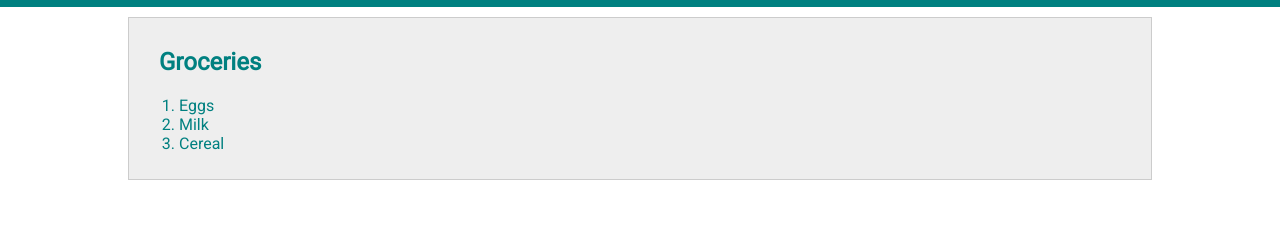
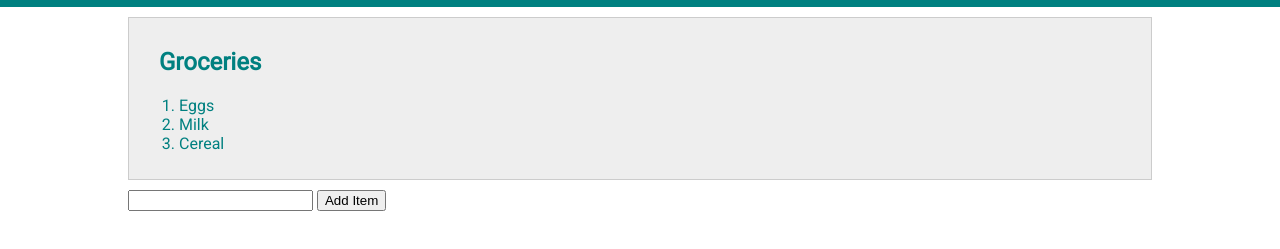
Before and after one commit to iamemilyly/wk5, a plain HTML site: page list.html in a window 1280 px wide. Shown: the part 77-326 px from the top of the page. Drawn offline with Linux system fonts and the light colour scheme.

Commit message:
with js button

```diff
--- a/list.html
+++ b/list.html
@@ -27,6 +27,8 @@ rel="stylesheet">
 					<li>Cereal</li>
 				</ol>
 			</div>
+			<input type="text"></input>
+			<button>Add Item</button>
 		</div>
 	</body>
 </html>
```
Also changed, not shown: index.html (+5 -0 lines).
